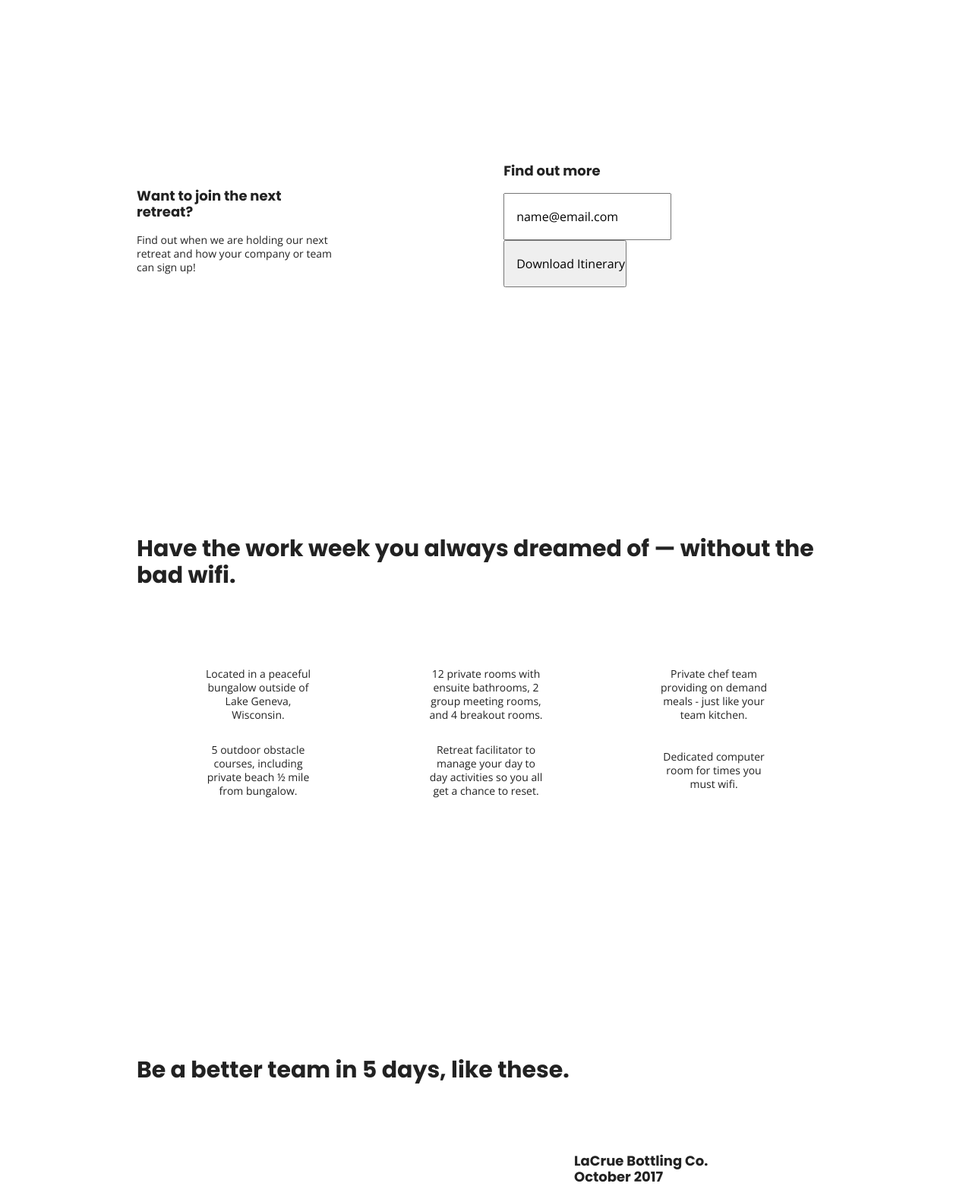
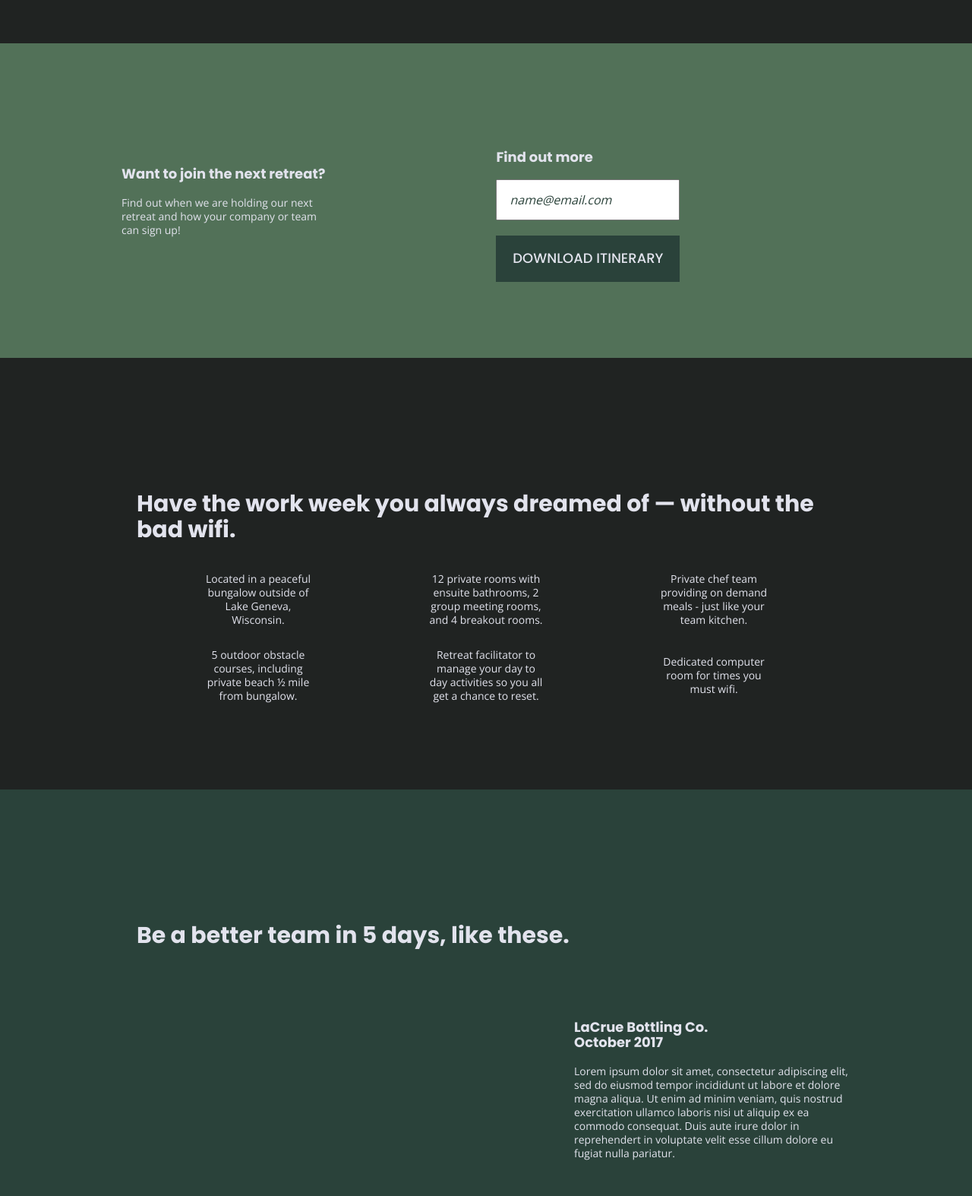
Before and after one commit to bh-codes/unplugged-retreat, a website built with Parcel: page index.html in a window 1280 px wide. Shown: the part 340-1914 px from the top of the page at 76% size. Built offline with nearby package versions, Linux system fonts and the light colour scheme.

Commit message:
Updated remaining css styles

```diff
--- a/css/main.css
+++ b/css/main.css
@@ -93,6 +93,7 @@
 }
 
 body {
+	background-color: #202322;
 	font-family: 'Open Sans', sans-serif;
 	font-size: 1em;
 	text-align: left;
@@ -100,33 +101,38 @@
 
 ul,
 ol {
+	font-weight: bold;
 	list-style: none;
 }
 
 a {
 	color: #e2e3ed;
 	text-decoration: none;
+	text-transform: uppercase;
 }
 
 h1 {
 	font-size: 2.25em;
+	color: #e2e3ed;
 }
 
 h2 {
 	font-family: 'Poppins', sans-serif;
 	font-size: 1.875em;
+	color: #e2e3ed;
 }
 
 h3,
 h4 {
 	font-family: 'Poppins', sans-serif;
 	font-size: 1.125em;
-
+	color: #e2e3ed;
 }
 
 p {
 	font-size: 0.875em;
 	line-height: 1.285;
+	color: #e2e3ed;
 }
 
 img {}
@@ -173,6 +179,8 @@
 
 header .header-divider {
 	width: 100%;
+	border-bottom: 1px solid #3a3a3a;
+	padding-bottom: 20px;
 }
 
 header nav {
@@ -187,11 +195,6 @@
 	display: flex;
 	justify-content: space-around;
 	width: 45%;
-	padding: 20px 0;
-}
-
-footer {
-	margin: 50px 0;
 }
 
 footer p {
@@ -267,21 +270,40 @@
 	justify-content: center;
 	align-items: center;
 	flex-flow: row wrap;
+	background-color:#527158;
 }
 
 .form-description {
-	padding: 30px 0 0 20px;
+	margin: 30px 0 50px 20px;
 }
 
 .form h3 {
-	padding-top: 40px 0 0 20px;
+	margin-top: 40px;
+}
+aside .form {
+  margin-top: 30px;
 }
 
-.form input {
-	display: flex;
-	justify-content: center;
-	align-items: center;
-	padding: 20px 0 20px 15px;
+input[type=text] {
+  box-sizing: border-box;
+  width: 100%;
+  color: #2a423a;
+  font-style: italic;
+  padding: 1em;
+}
+
+input[type=button] {
+  width: 100%;
+  padding: 20px 0;
+  margin-top: 20px;
+  background-color: #2a423a;
+  font-family: 'Poppins', Helvetica, Arial, sans-serif;
+  font-weight: 500;
+  font-size: 1.125em;
+  color: #e2e3ed;
+  border: none;
+  text-align: center;
+  text-transform: uppercase;
 }
 
 /* Feature Styles */
@@ -290,11 +312,11 @@
 	justify-content: center;
 	align-items: center;
 	flex-flow: row wrap;
-	padding: 52px 0;
+
 }
 
 .features h2 {
-	padding: 50px 0 65px 20px;
+	padding: 50px 0 0 20px;
 }
 
 .features article {
@@ -311,6 +333,7 @@
 
 /* Reviews */
 .reviews {
+	background-color: #2a423a;
 	display: flex;
 	justify-content: center;
 	align-items: center;
@@ -318,11 +341,11 @@
 }
 
 .reviews h2 {
-	padding: 50px 0 0 20px;
+	padding: 50px 20px;
 }
 
 .reviews h3 {
-	padding: 50px 0 0 20px;
+	padding-left: 20px;
 }
 
 .reviews p {
@@ -334,8 +357,8 @@
 }
 
 /*=== ABOUT ===*/
-
 .mission {
+	background-color: #527158;
 	display: flex;
 	justify-content: center;
 	align-items: center;
@@ -343,6 +366,7 @@
 }
 
 .contact-section {
+	background-color: #2a423a;
 	display: flex;
 	justify-content: center;
 	align-items: center;
@@ -355,6 +379,7 @@
 
 /*=== FAQ ===*/
 .faq {
+	background-color: #527158;
 	display: flex;
 	justify-content: center;
 	align-items: center;
@@ -577,23 +602,15 @@
 }
 
 .contact-section .content-wrapper h2{
-	width: 100%;
+	width: 80%;
 }
 
 .contact-content {
 	display: flex;
-	justify-content: center;
-	align-items: center;
+	justify-content: space-between;
+	align-items: flex-start;
 }
 
-.contact-content div {
-	display: flex;
-	justify-content: space-between;
-	align-items:center;
-	flex-flow: row wrap;
-	width: 50%;
-
-}
 
 /*== FAQ ===*/
 .faq {
@@ -633,12 +650,7 @@
 	width: 75%;
 }
 
-.contact-section .content-wrapper {
-	width: 100%;
-}
-
 .contact-content div {
-	justify-content: space-between;
 	flex-flow: row wrap;
 	width: 50%;
 }
```
Also changed, not shown: about/index.html (+2 -2 lines), faq/index.html (+2 -2 lines).
